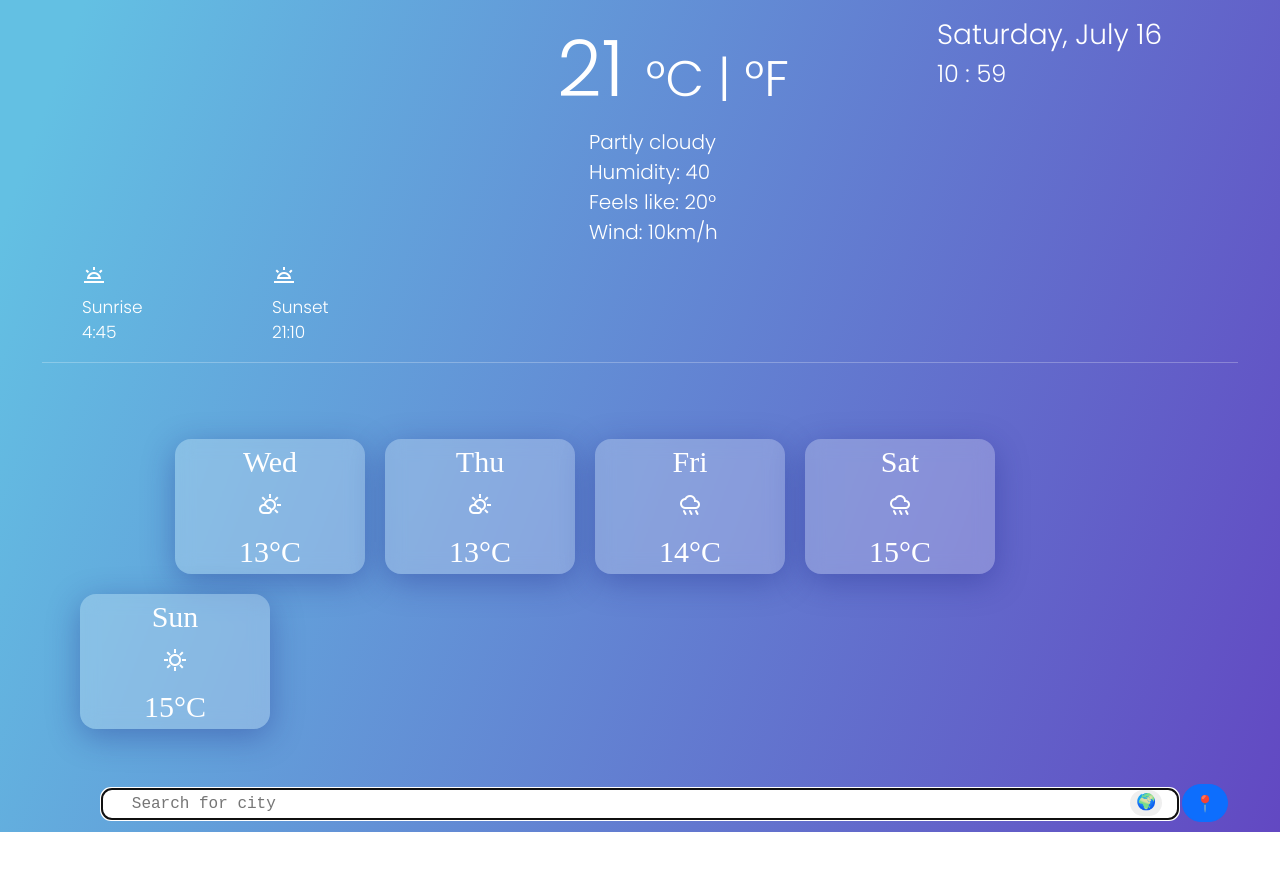
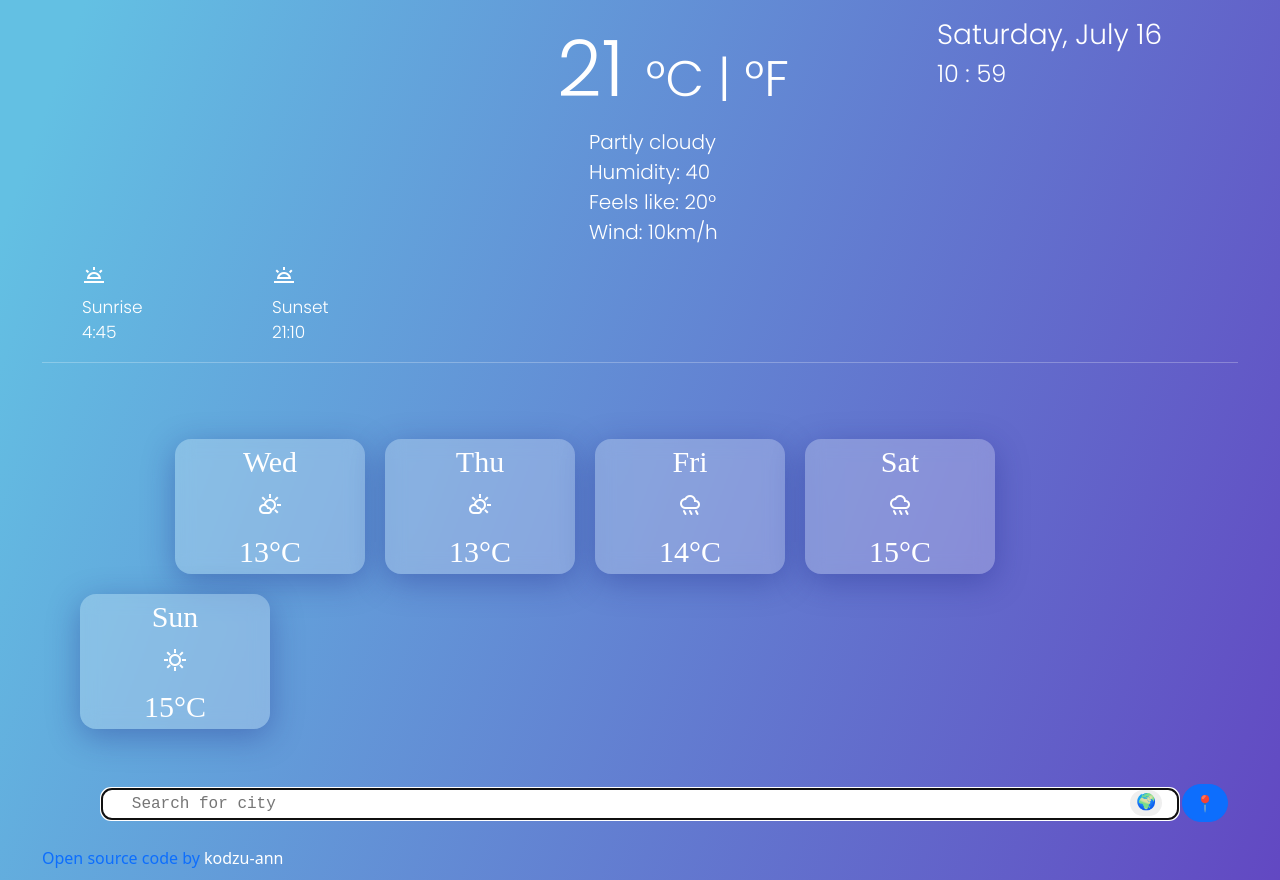
Before and after one commit to kodzu-ann/challendge-folder, a plain HTML site: page index.html in a window 1280 px wide. Before the commit the page ends 832 px from the top, so only its background shows below. Drawn offline with nearby package versions, Linux system fonts and the light colour scheme; no server answers; some icons are missing; a web font is replaced by a local one.

Commit message:
Added a link to a GitHub repository

```diff
--- a/index.html
+++ b/index.html
@@ -141,6 +141,15 @@
 
       <button class="btn btn-primary" id="current-location-btn">📍</button>
     </section>
+    <br />
+    <div id="link-open-source">
+      <a
+        href="http://https://github.com/kodzu-ann/challendge-folder"
+        target="_blank"
+        >Open source code by
+      </a>
+      kodzu-ann
+    </div>
     <script src="src/index.js"></script>
   </body>
 </html>
--- a/src/styles.css
+++ b/src/styles.css
@@ -139,3 +139,7 @@
 .btn {
   border-radius: 50px;
 }
+
+a {
+  text-decoration: none;
+}
```
